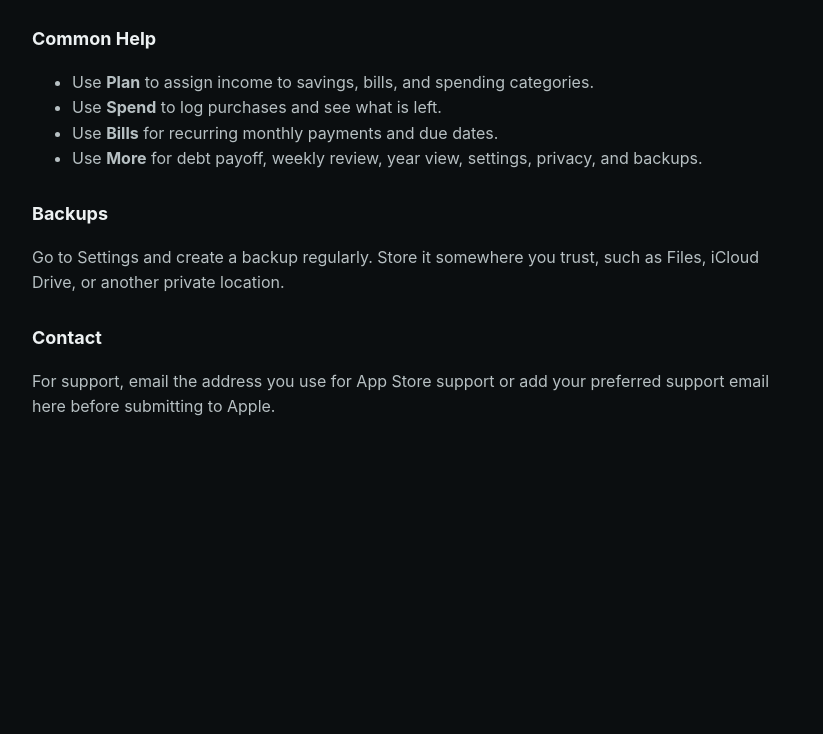
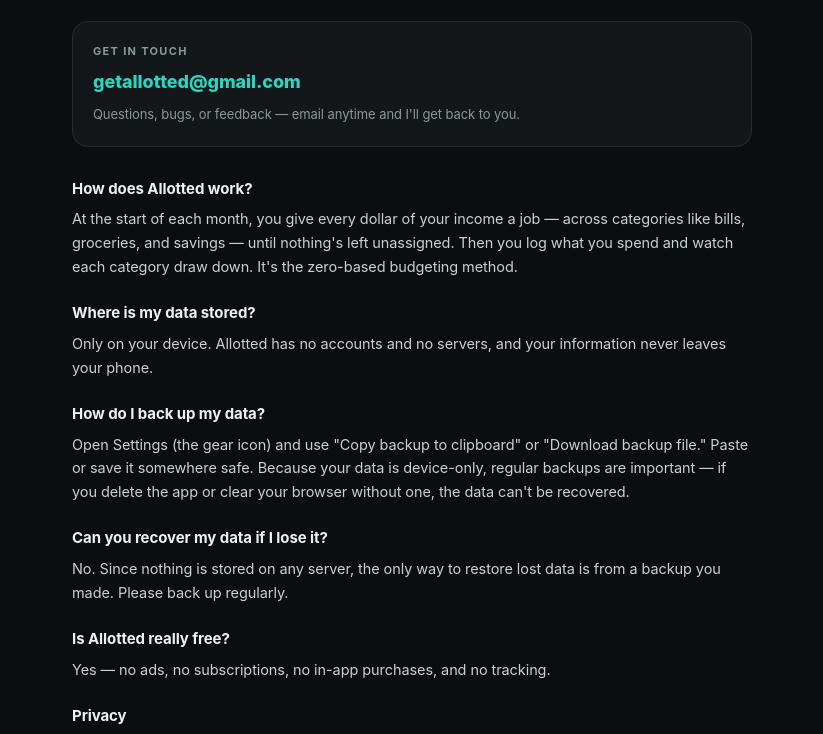
Before and after one commit to Lavish9999/Allotted, a website: page www/support.html in a window 1280 px wide. Shown: the part 215-949 px from the top of the page, without its empty margins (228-1051 px from the left). Before the commit the page ends 800 px from the top, so only its background shows below. Drawn offline with Linux system fonts and the light colour scheme.

Commit message:
Align bundled support page with live support copy

```diff
--- a/www/support.html
+++ b/www/support.html
@@ -1,41 +1,66 @@
 <!DOCTYPE html>
 <html lang="en">
 <head>
-  <meta charset="UTF-8">
-  <meta name="viewport" content="width=device-width, initial-scale=1.0">
-  <title>Allotted Support</title>
-  <style>
-    body{margin:0;background:#0B0E10;color:#EDF1F2;font-family:-apple-system,BlinkMacSystemFont,system-ui,sans-serif;line-height:1.6}
-    main{max-width:760px;margin:0 auto;padding:32px 20px}
-    h1{font-size:30px;line-height:1.1;margin:0 0 8px}
-    h2{font-size:18px;margin:28px 0 8px}
-    p,li{color:#B7C0C3}
-    a{color:#2DD4BF}
-    .card{border:1px solid rgba(255,255,255,.09);background:rgba(255,255,255,.035);border-radius:16px;padding:16px;margin:20px 0}
-  </style>
+<meta charset="UTF-8">
+<meta name="viewport" content="width=device-width, initial-scale=1.0">
+<title>Allotted — Support</title>
+<style>
+:root{--bg:#0B0E10;--card:rgba(255,255,255,.04);--line:rgba(255,255,255,.08);--text:#EDF1F2;--dim:#8C979C;--teal:#2DD4BF}
+*{box-sizing:border-box;margin:0;padding:0}
+body{background:var(--bg);color:var(--text);font-family:-apple-system,BlinkMacSystemFont,system-ui,'Segoe UI',Roboto,sans-serif;line-height:1.65;padding:40px 20px;letter-spacing:-.005em}
+.wrap{max-width:680px;margin:0 auto}
+.brand{display:flex;align-items:center;gap:10px;margin-bottom:32px}
+.brand .nm{font-weight:800;font-size:20px}
+h1{font-size:26px;font-weight:800;margin-bottom:6px;letter-spacing:-.02em}
+.sub{color:var(--dim);font-size:15px;margin-bottom:26px}
+.contact{background:var(--card);border:1px solid var(--line);border-radius:16px;padding:20px;margin-bottom:30px}
+.contact .lbl{font-size:11px;text-transform:uppercase;letter-spacing:.12em;color:var(--dim);font-weight:700;margin-bottom:6px}
+.contact a{font-size:18px;font-weight:800;color:var(--teal);text-decoration:none}
+h2{font-size:15px;font-weight:700;margin:22px 0 6px}
+p{color:#C9D1D3;font-size:14.5px;margin-bottom:10px}
+a{color:var(--teal)}
+footer{margin-top:40px;padding-top:20px;border-top:1px solid var(--line);color:var(--dim);font-size:13px}
+</style>
 </head>
 <body>
-  <main>
-    <h1>Allotted Support</h1>
-    <p>Allotted is a private, local-first budgeting app for giving every dollar a job.</p>
+<div class="wrap">
+  <div class="brand">
+    <svg viewBox="0 0 100 100" width="40" height="40" aria-label="Allotted">
+      <line x1="50" y1="20" x2="25" y2="81" stroke="#2DD4BF" stroke-width="11.5" stroke-linecap="round"/>
+      <line x1="50" y1="20" x2="75" y2="81" stroke="#F59B45" stroke-width="11.5" stroke-linecap="round"/>
+      <line x1="37" y1="57" x2="63" y2="57" stroke="#2DD4BF" stroke-width="9.2" stroke-linecap="round"/>
+    </svg>
+    <span class="nm">Allotted</span>
+  </div>
 
-    <div class="card">
-      <strong>Before deleting the app:</strong> create a backup from Settings. Allotted stores your budget locally, so deleting app data without a backup can remove your history.
-    </div>
+  <h1>Support</h1>
+  <div class="sub">Allotted is a simple, private, zero-based budgeting app. Here's how to get help and answers to common questions.</div>
 
-    <h2>Common Help</h2>
-    <ul>
-      <li>Use <strong>Plan</strong> to assign income to savings, bills, and spending categories.</li>
-      <li>Use <strong>Spend</strong> to log purchases and see what is left.</li>
-      <li>Use <strong>Bills</strong> for recurring monthly payments and due dates.</li>
-      <li>Use <strong>More</strong> for debt payoff, weekly review, year view, settings, privacy, and backups.</li>
-    </ul>
+  <div class="contact">
+    <div class="lbl">Get in touch</div>
+    <a href="mailto:getallotted@gmail.com">getallotted@gmail.com</a>
+    <p style="margin:8px 0 0;font-size:13px;color:var(--dim)">Questions, bugs, or feedback — email anytime and I'll get back to you.</p>
+  </div>
 
-    <h2>Backups</h2>
-    <p>Go to Settings and create a backup regularly. Store it somewhere you trust, such as Files, iCloud Drive, or another private location.</p>
+  <h2>How does Allotted work?</h2>
+  <p>At the start of each month, you give every dollar of your income a job — across categories like bills, groceries, and savings — until nothing's left unassigned. Then you log what you spend and watch each category draw down. It's the zero-based budgeting method.</p>
 
-    <h2>Contact</h2>
-    <p>For support, email the address you use for App Store support or add your preferred support email here before submitting to Apple.</p>
-  </main>
+  <h2>Where is my data stored?</h2>
+  <p>Only on your device. Allotted has no accounts and no servers, and your information never leaves your phone.</p>
+
+  <h2>How do I back up my data?</h2>
+  <p>Open Settings (the gear icon) and use "Copy backup to clipboard" or "Download backup file." Paste or save it somewhere safe. Because your data is device-only, regular backups are important — if you delete the app or clear your browser without one, the data can't be recovered.</p>
+
+  <h2>Can you recover my data if I lose it?</h2>
+  <p>No. Since nothing is stored on any server, the only way to restore lost data is from a backup you made. Please back up regularly.</p>
+
+  <h2>Is Allotted really free?</h2>
+  <p>Yes — no ads, no subscriptions, no in-app purchases, and no tracking.</p>
+
+  <h2>Privacy</h2>
+  <p>See the full <a href="privacy.html">Privacy Policy</a>.</p>
+
+  <footer>© 2026 Robert Dixon · Allotted</footer>
+</div>
 </body>
 </html>
```
